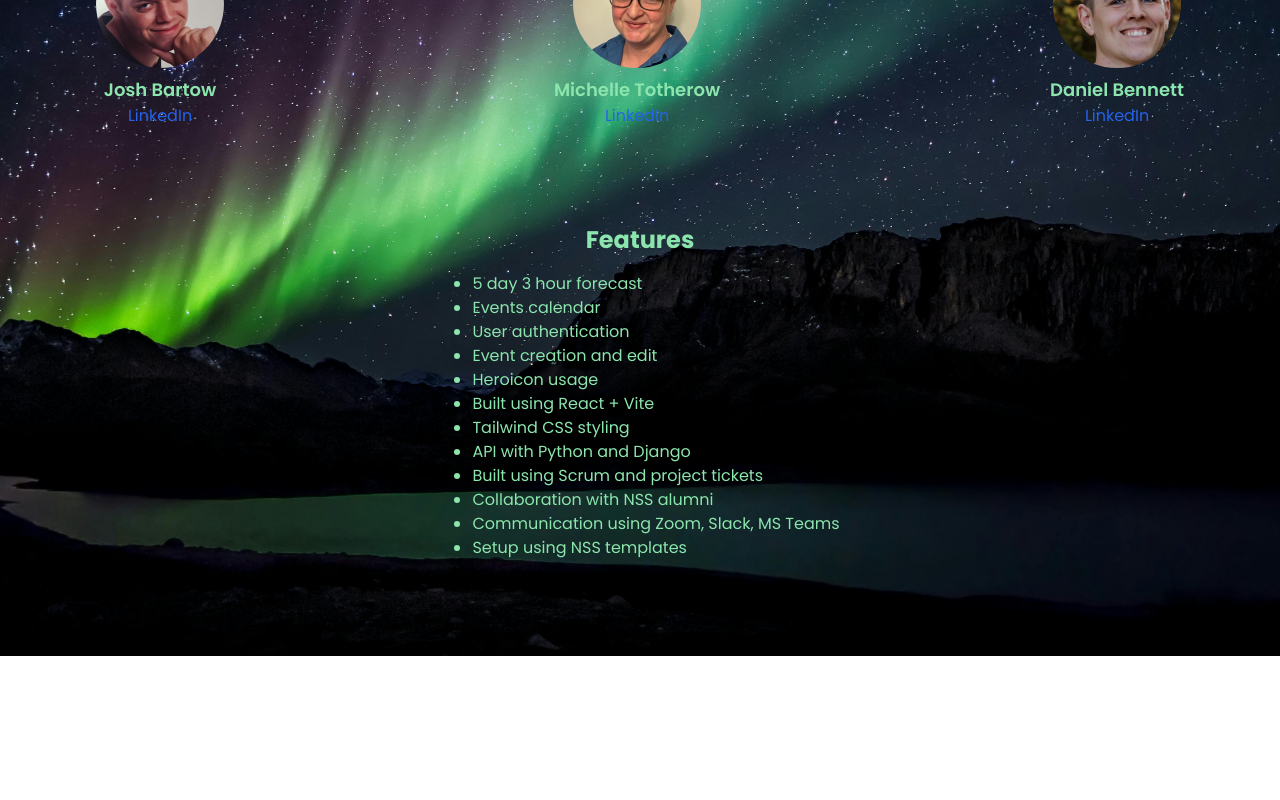
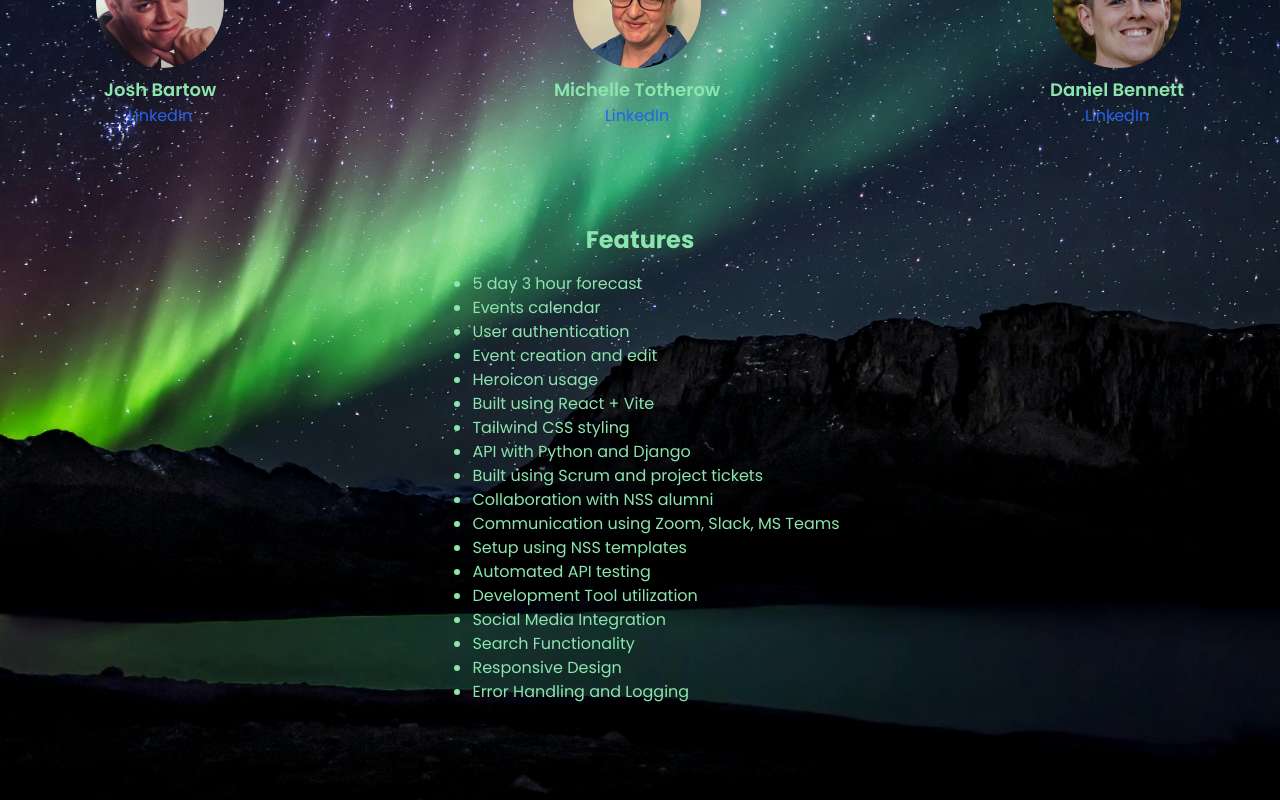
Before and after one commit to thechelle13/PersonalPlannerClient, a React (Vite) app: page / in a window 1280 px wide. Shown: the part 432-1232 px from the top of the page. Before the commit the page ends 1088 px from the top, so only its background shows below. Built offline with nearby package versions, Linux system fonts and the light colour scheme; a web font is replaced by a local one.

Commit message:
update site features

```diff
--- a/src/pages/Home.jsx
+++ b/src/pages/Home.jsx
@@ -36,6 +36,12 @@ export const Home = () => {
     'Collaboration with NSS alumni',
     'Communication using Zoom, Slack, MS Teams',
     'Setup using NSS templates',
+    'Automated API testing',
+    'Development Tool utilization',
+    'Social Media Integration',
+    'Search Functionality',
+    'Responsive Design',
+    'Error Handling and Logging'
   ];
 
   return (
```
